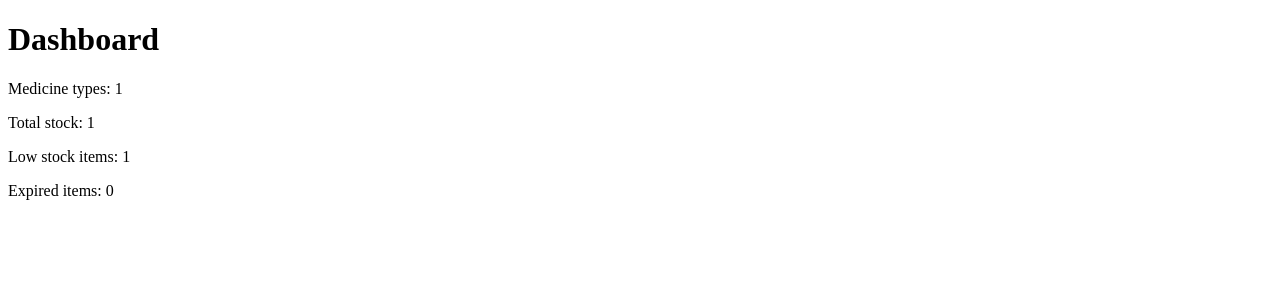
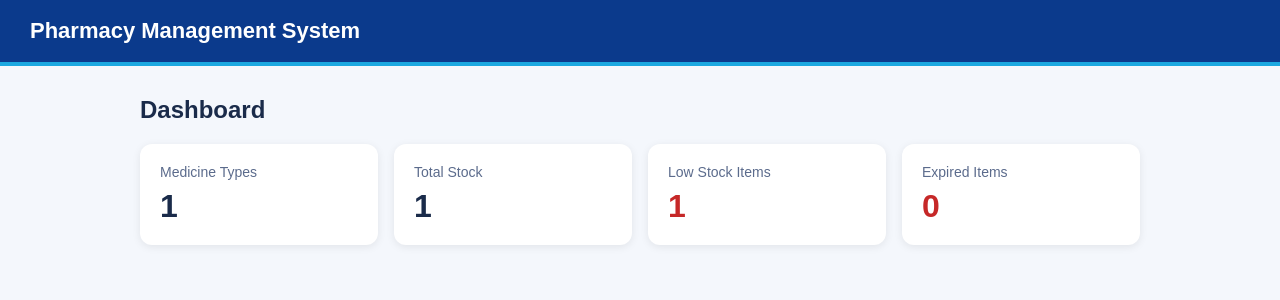
Before and after one commit to ryenlex/Pharmacy-Management-System, a Flask app: page / in a window 1280 px wide. Shown: the top 300 px of the page. Run offline with Flask 3, Linux system fonts and the light colour scheme; data comes from the database, SQL or seed files in the repository.

Commit message:
Add base layout and CSS styling for dashboard

```diff
--- a/app.py
+++ b/app.py
@@ -1,5 +1,8 @@
 from flask import Flask, render_template
 from database.db import initialize_database, dashboard_counts
+import os
+import threading
+import webbrowser
 
 app = Flask(__name__)
 app.secret_key = "change-this-later"
@@ -15,4 +18,7 @@ def home():
 
 
 if __name__ == "__main__":
+    # open the browser once (not again on every auto-reload)
+    if not os.environ.get("WERKZEUG_RUN_MAIN"):
+        threading.Timer(1.5, lambda: webbrowser.open("http://127.0.0.1:5000")).start()
     app.run(host="127.0.0.1", port=5000, debug=True)
--- /dev/null
+++ b/static/css/style.css
@@ -0,0 +1,10 @@
+body { margin: 0; font-family: Arial, sans-serif; background: #f4f7fc; color: #1a2b4a; }
+header { background: #0b3a8c; color: white; padding: 18px 30px; border-bottom: 4px solid #1ba8e0; }
+header h1 { margin: 0; font-size: 22px; }
+main { max-width: 1000px; margin: 30px auto; padding: 0 20px; }
+.cards { display: flex; flex-wrap: wrap; gap: 16px; }
+.card { flex: 1; min-width: 180px; background: white; border-radius: 12px; padding: 20px;
+        box-shadow: 0 2px 8px rgba(0,0,0,0.08); }
+.card .label { color: #5b6b8c; font-size: 14px; }
+.card .value { font-size: 32px; font-weight: bold; margin-top: 8px; }
+.card.alert .value { color: #c62828; }
--- /dev/null
+++ b/templates/base.html
@@ -0,0 +1,13 @@
+<!doctype html>
+<html>
+<head>
+  <meta charset="utf-8">
+  <meta name="viewport" content="width=device-width, initial-scale=1">
+  <title>{% block title %}Pharmacy Management System{% endblock %}</title>
+  <link rel="stylesheet" href="{{ url_for('static', filename='css/style.css') }}">
+</head>
+<body>
+  <header><h1>Pharmacy Management System</h1></header>
+  <main>{% block content %}{% endblock %}</main>
+</body>
+</html>
--- a/templates/dashboard.html
+++ b/templates/dashboard.html
@@ -1,11 +1,10 @@
-<!doctype html>
-<html>
-<head><title>Pharmacy Management System</title></head>
-<body>
-  <h1>Dashboard</h1>
-  <p>Medicine types: {{ total }}</p>
-  <p>Total stock: {{ stock }}</p>
-  <p>Low stock items: {{ low }}</p>
-  <p>Expired items: {{ expired }}</p>
-</body>
-</html>
+{% extends "base.html" %}
+{% block content %}
+<h2>Dashboard</h2>
+<div class="cards">
+  <div class="card"><div class="label">Medicine Types</div><div class="value">{{ total }}</div></div>
+  <div class="card"><div class="label">Total Stock</div><div class="value">{{ stock }}</div></div>
+  <div class="card alert"><div class="label">Low Stock Items</div><div class="value">{{ low }}</div></div>
+  <div class="card alert"><div class="label">Expired Items</div><div class="value">{{ expired }}</div></div>
+</div>
+{% endblock %}
```
